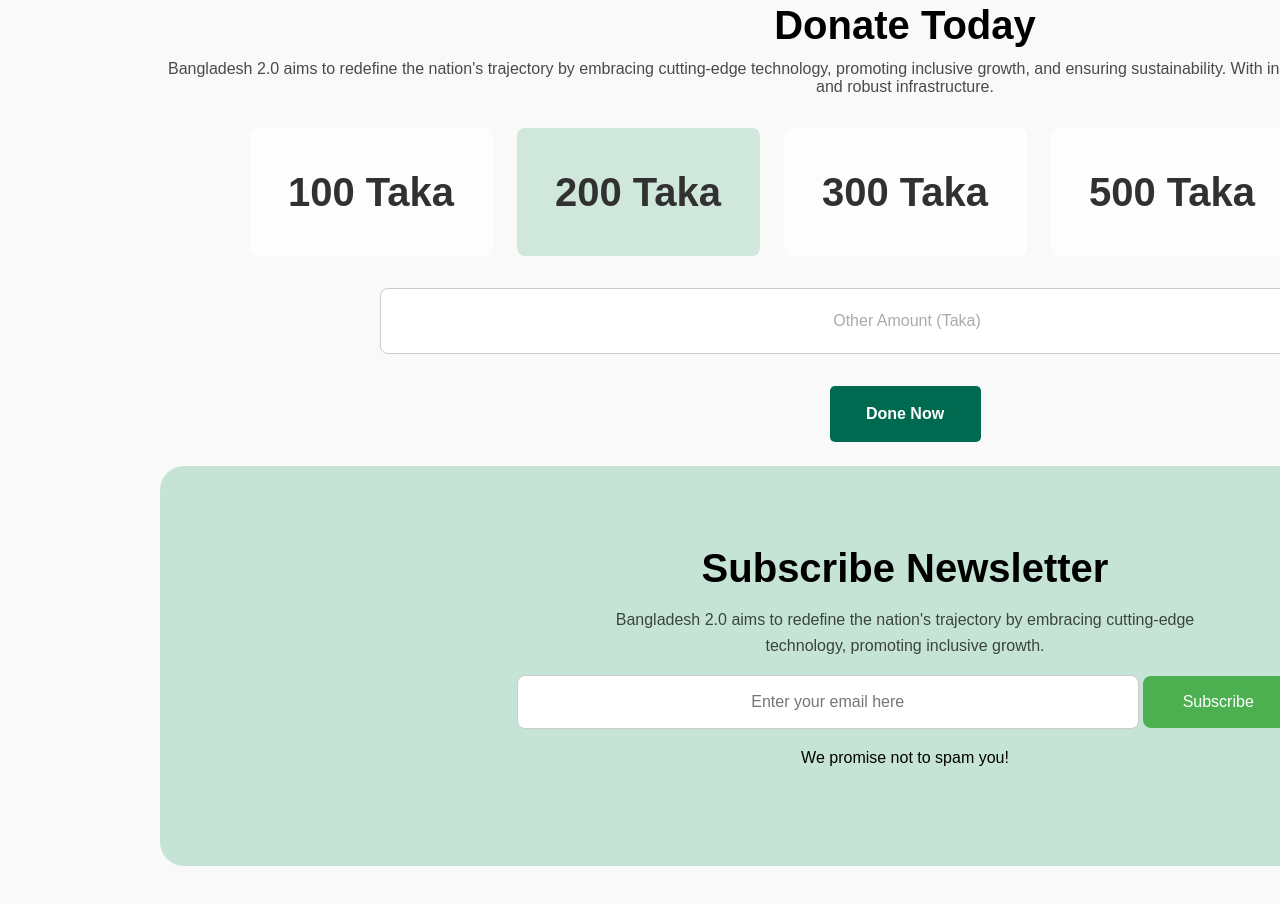
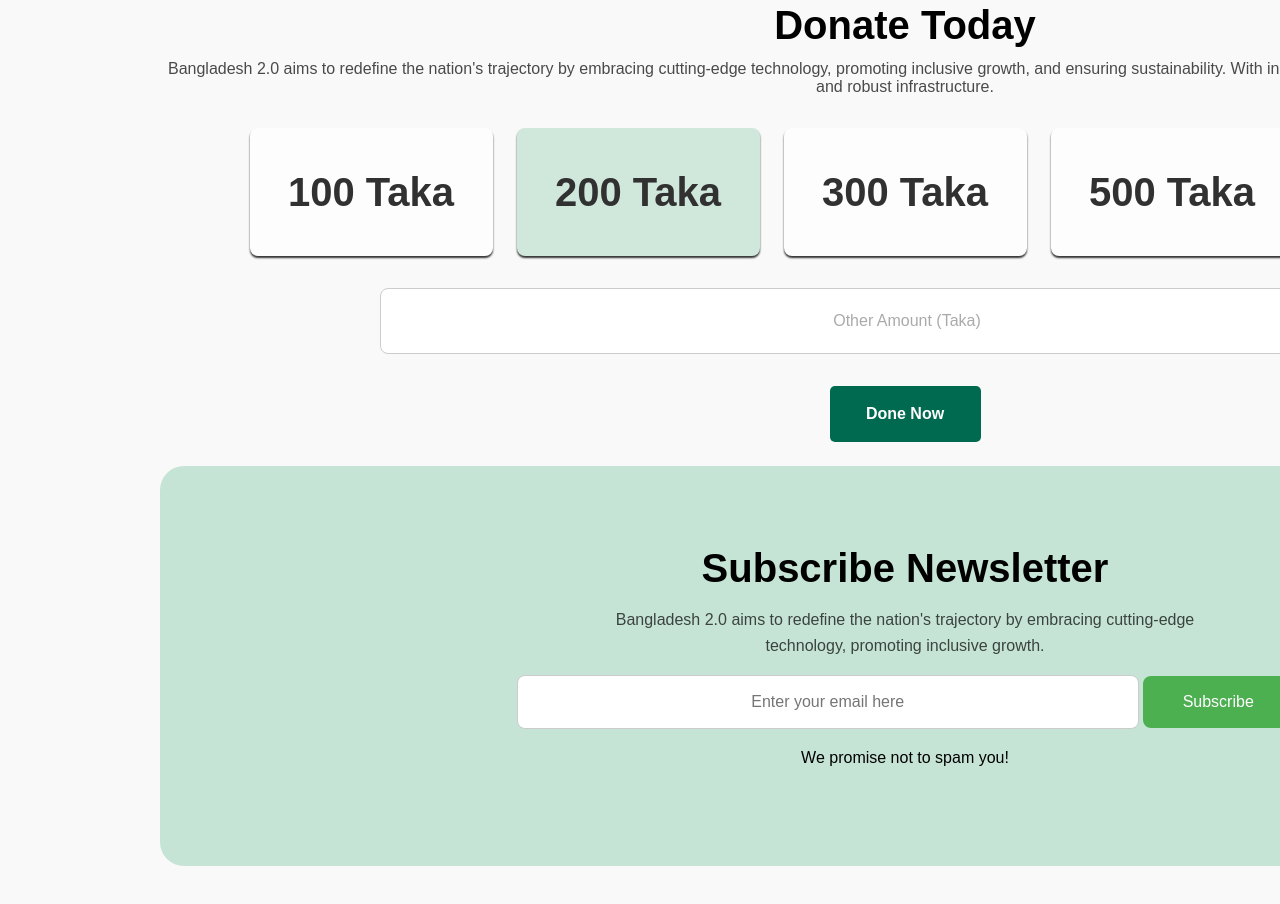
Before and after one commit to md-mainul-980/assignment-1, a plain HTML site: page index.html in a window 1280 px wide. Shown: the part 3717-4621 px from the top of the page. Drawn offline with Linux system fonts and the light colour scheme.

Commit message:
style edit

```diff
--- a/style/style.css
+++ b/style/style.css
@@ -504,6 +504,7 @@ select {
     font-weight: bold;
     opacity: 80%;
     border-radius: 8px;
+    box-shadow: 0 2px 2px 0 black;
     border: none;
     background-color: white;
 }
```
